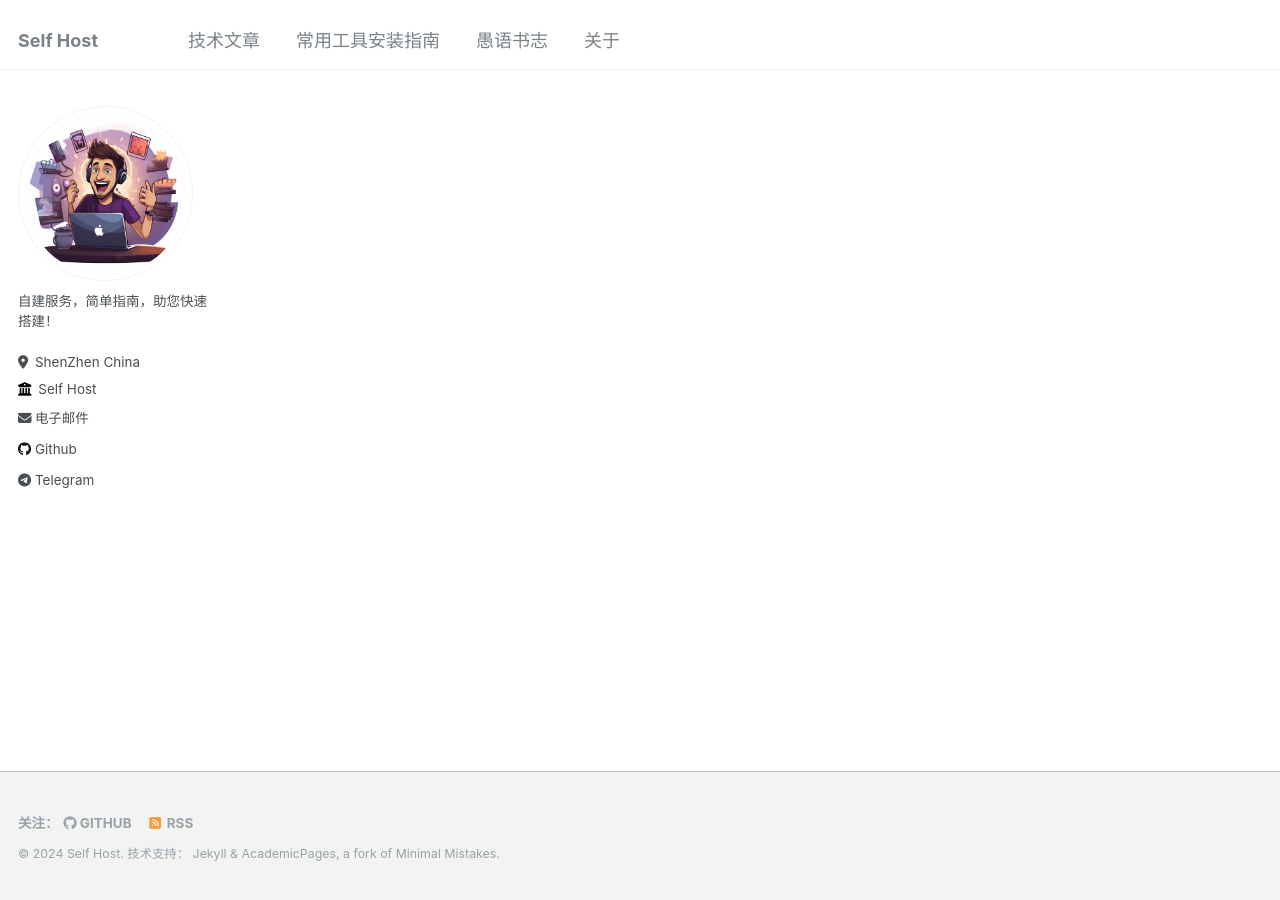
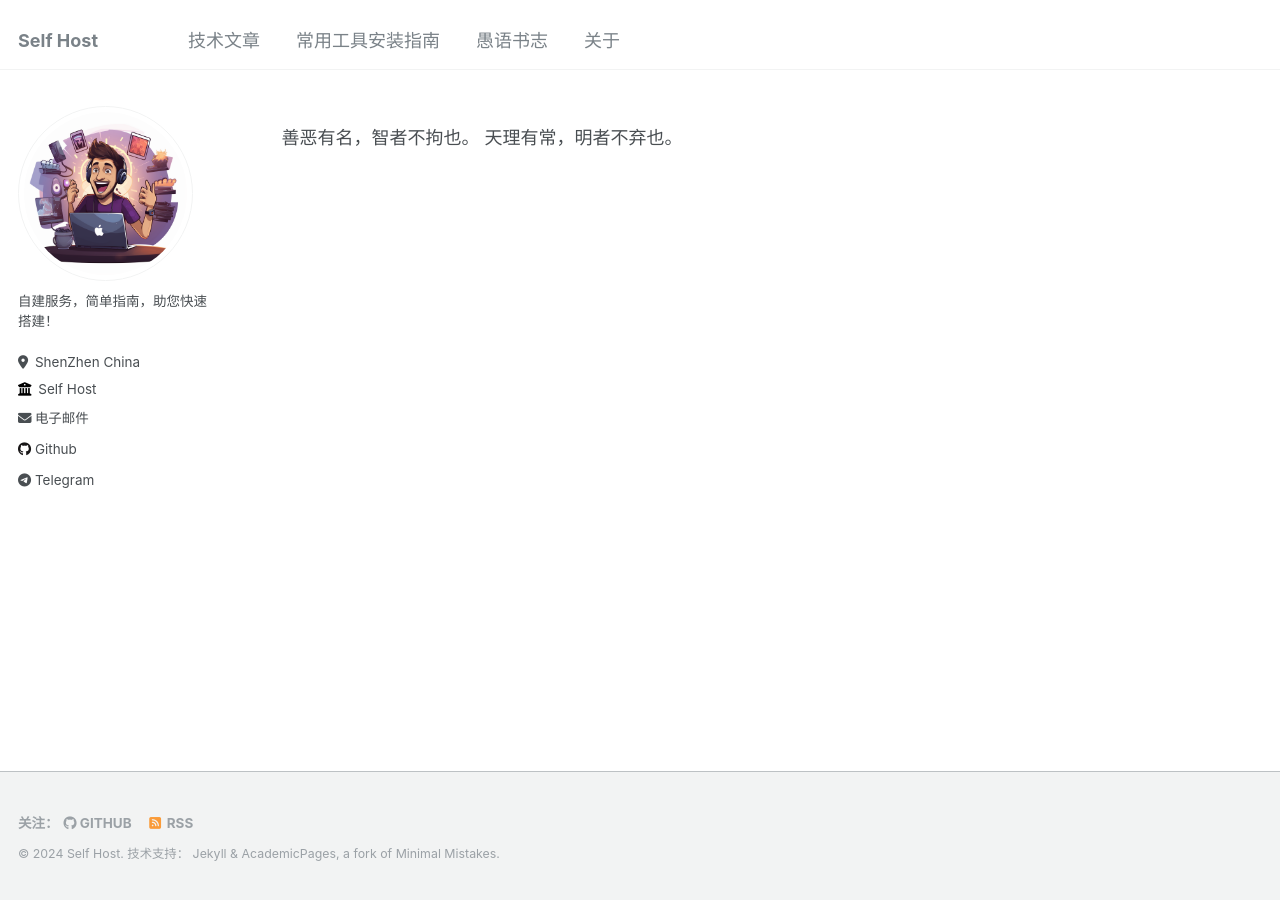
Before and after one commit to clap-top/clap-top.github.io, a Jekyll site: the page built from _pages/talks.md, in a window 1280 px wide. Built offline with Jekyll 4.4.1, drawn with Linux system fonts in a browser that asks for light colours; some of the changed lines change nothing that is shown.

Commit message:
add 天理有常，明者不弃也。

```diff
--- a/_pages/talks.html
+++ b/_pages/talks.md
@@ -5,7 +5,9 @@ permalink: /talks/
 author_profile: true
 ---
 
-{% if site.talkmap_link == true %} 善恶有名，智者不拘也。 天理有常，明者不弃也。
+善恶有名，智者不拘也。 天理有常，明者不弃也。
+
+{% if site.talkmap_link == true %}
 
 <p style="text-decoration: underline">
   <a href="/talkmap.html">See a map of all the places I've given a talk!</a>
```
